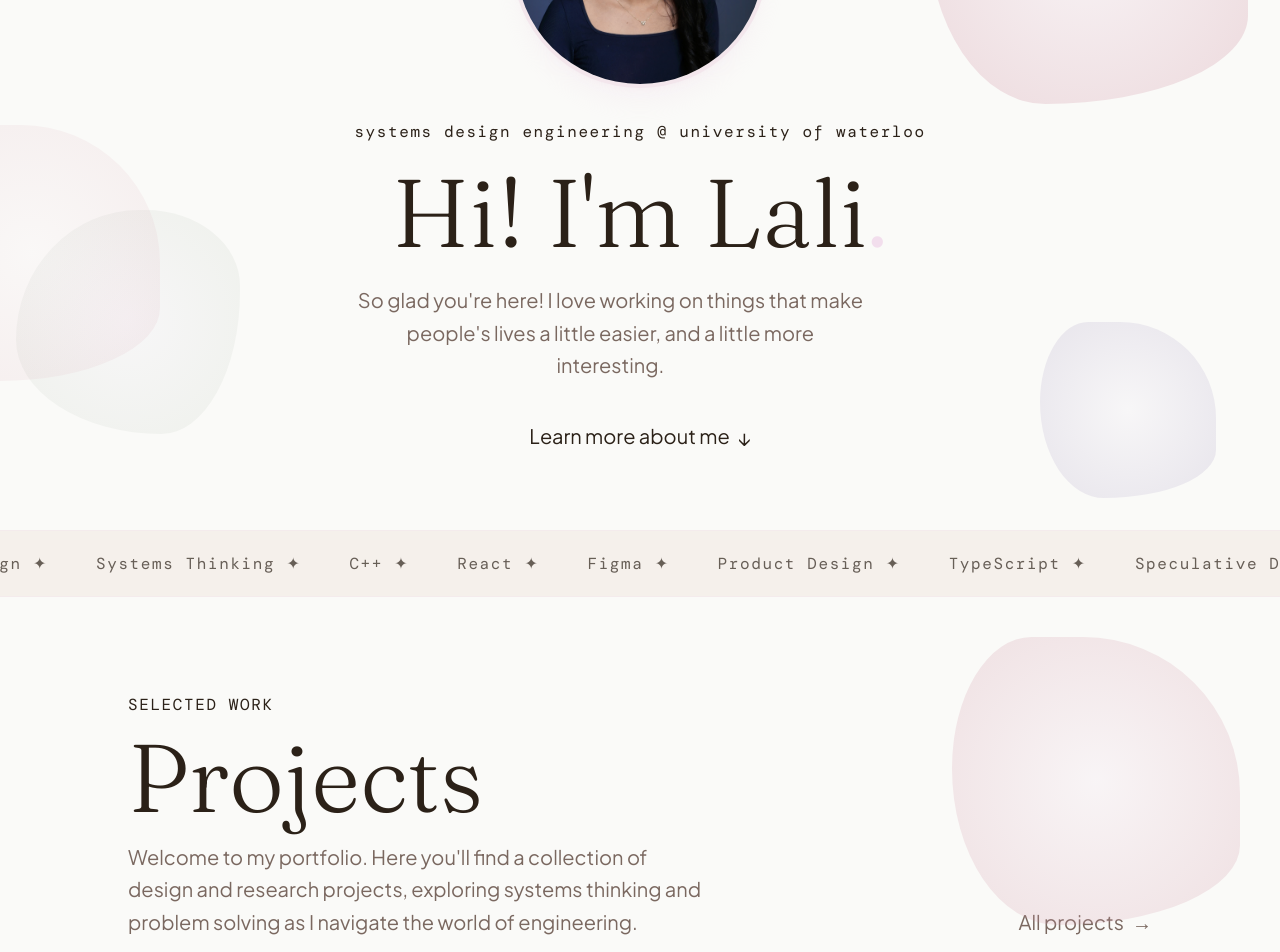
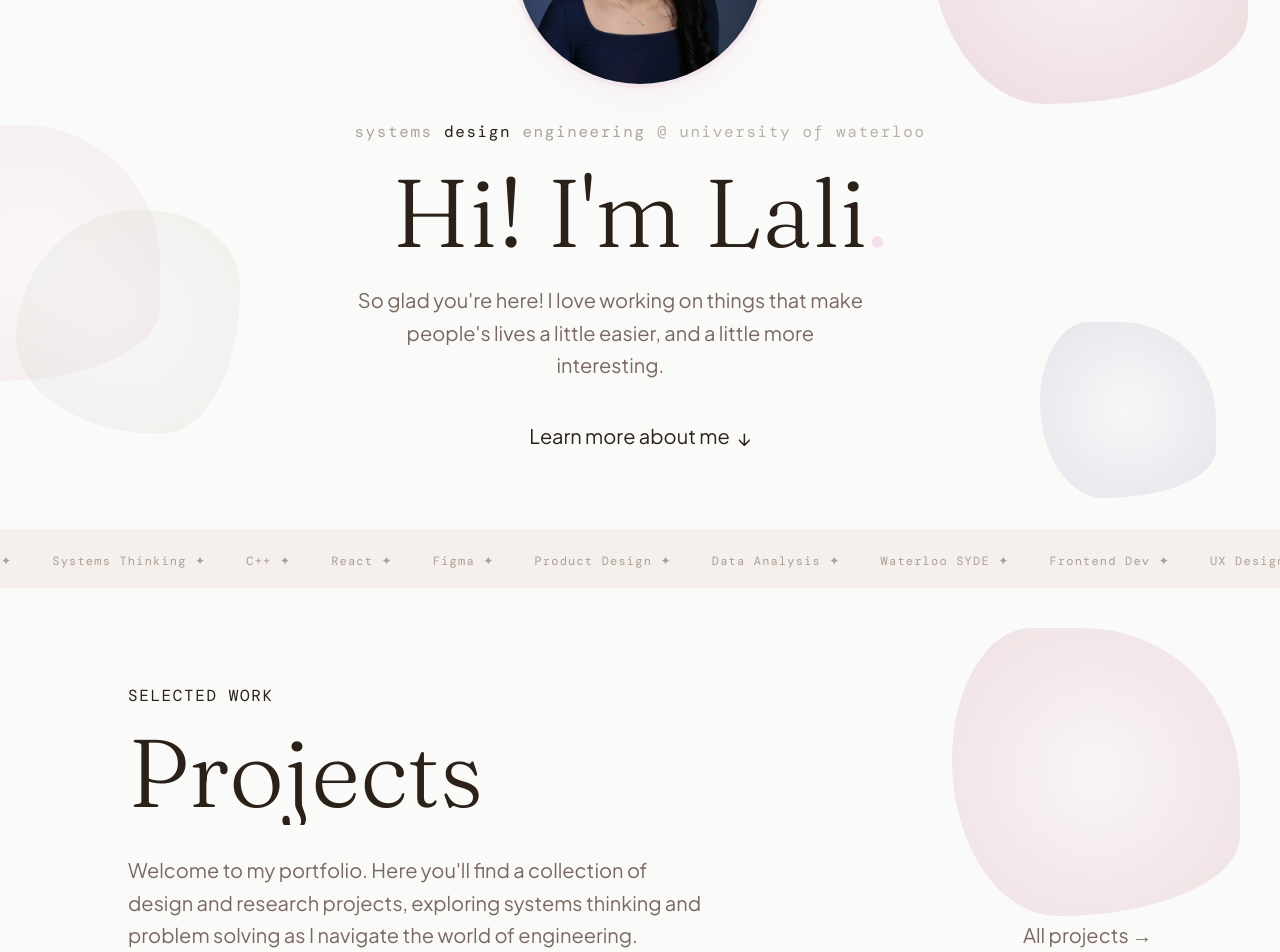
Before and after one commit to lalithyaraavi/lalithya-website, a Next.js app: page / in a window 1280 px wide. Shown: the part 280-1232 px from the top of the page. Built offline with nearby package versions, Linux system fonts and the light colour scheme; a web font is replaced by a local one.

Commit message:
add typewriter/word-reveal motion, fix LinkedIn URL, update ticker, remove star from hello

```diff
--- a/src/app/page.tsx
+++ b/src/app/page.tsx
@@ -1,4 +1,5 @@
 "use client";
+import { useState, useEffect } from "react";
 import { motion } from "framer-motion";
 import Link from "next/link";
 import { projects } from "@/data/content";
@@ -7,7 +8,7 @@ import FadeIn from "@/components/FadeIn";
 import PhotoCarousel from "@/components/PhotoCarousel";
 import Blobs from "@/components/Blobs";
 
-const ticker = ["UX Design ✦", "Systems Thinking ✦", "C++ ✦", "React ✦", "Figma ✦", "Product Design ✦", "TypeScript ✦", "Speculative Design ✦", "Waterloo SYDE ✦", "Frontend Dev ✦"];
+const ticker = ["UX Design ✦", "Systems Thinking ✦", "C++ ✦", "React ✦", "Figma ✦", "Product Design ✦", "Data Analysis ✦", "Waterloo SYDE ✦", "Frontend Dev ✦"];
 
 const experience = [
   { role: "Operations Analyst", company: "Suncor Energy", period: "Jan 2026 – Apr 2026" },
@@ -20,6 +21,63 @@ const CONTAINER   = "max-w-5xl mx-auto";
 const LABEL       = "font-mono text-base text-rose-DEFAULT tracking-widest";
 const HEADING     = "font-display text-7xl md:text-8xl font-light text-ink-DEFAULT leading-tight";
 const BODY        = "font-body text-xl text-ink-muted leading-relaxed";
+
+// Typewriter component for "Lali"
+function TypewriterLali() {
+  const [displayed, setDisplayed] = useState("");
+  const [cursorOn, setCursorOn] = useState(true);
+  const full = "Lali";
+
+  useEffect(() => {
+    let i = 0;
+    const start = setTimeout(() => {
+      const interval = setInterval(() => {
+        i++;
+        setDisplayed(full.slice(0, i));
+        if (i === full.length) {
+          clearInterval(interval);
+          setTimeout(() => setCursorOn(false), 1000);
+        }
+      }, 110);
+      return () => clearInterval(interval);
+    }, 500);
+    return () => clearTimeout(start);
+  }, []);
+
+  return (
+    <em className="not-italic text-rose-DEFAULT">
+      {displayed}
+      {cursorOn && (
+        <motion.span
+          animate={{ opacity: [1, 0, 1] }}
+          transition={{ duration: 0.7, repeat: Infinity }}
+          className="inline-block w-[2px] h-[0.8em] bg-rose-DEFAULT ml-0.5 align-middle rounded-sm"
+        />
+      )}
+    </em>
+  );
+}
+
+// Word-by-word slide-up reveal for headings on scroll
+function WordReveal({ words, className, delay = 0 }: { words: { text: string; em?: boolean }[]; className: string; delay?: number }) {
+  return (
+    <span className={className} aria-label={words.map(w => w.text).join(" ")}>
+      {words.map((word, i) => (
+        <span key={i} className="inline-block overflow-hidden leading-[1.1]">
+          <motion.span
+            className={`inline-block${word.em ? " text-rose-DEFAULT" : ""}`}
+            initial={{ y: "110%" }}
+            whileInView={{ y: 0 }}
+            viewport={{ once: true, margin: "-30px" }}
+            transition={{ duration: 0.55, delay: delay + i * 0.1, ease: [0.22, 1, 0.36, 1] }}
+          >
+            {word.text}&nbsp;
+          </motion.span>
+        </span>
+      ))}
+    </span>
+  );
+}
 
 export default function Home() {
   return (
@@ -46,16 +104,42 @@ export default function Home() {
           </motion.div>
 
           <div className="max-w-2xl">
-            <motion.p initial={{ opacity: 0, y: 16 }} animate={{ opacity: 1, y: 0 }} transition={{ duration: 0.6, delay: 0.3 }}
-              className={`${LABEL} mb-5`}>
-              systems design engineering @ university of waterloo
+            {/* Subtitle label: "design" pops in rose, rest fades in muted */}
+            <motion.p initial={{ opacity: 0 }} animate={{ opacity: 1 }} transition={{ duration: 0.01, delay: 0.28 }}
+              className="font-mono text-base tracking-widest mb-5">
+              {[
+                { text: "systems",                   color: "text-ink-muted/60", delay: 0.32 },
+                { text: " design",                   color: "text-rose-DEFAULT", delay: 0.44 },
+                { text: " engineering",              color: "text-ink-muted/60", delay: 0.56 },
+                { text: " @ university of waterloo", color: "text-ink-muted/50", delay: 0.68 },
+              ].map(({ text, color, delay }) => (
+                <motion.span
+                  key={text}
+                  className={color}
+                  initial={{ opacity: 0, y: 6 }}
+                  animate={{ opacity: 1, y: 0 }}
+                  transition={{ duration: 0.4, delay, ease: [0.22, 1, 0.36, 1] }}
+                >
+                  {text}
+                </motion.span>
+              ))}
             </motion.p>
 
-            <motion.h1 initial={{ opacity: 0, y: 32 }} animate={{ opacity: 1, y: 0 }} transition={{ duration: 0.75, delay: 0.4, ease: [0.22, 1, 0.36, 1] }}
-              className="font-display text-6xl md:text-8xl font-light leading-[1.05] text-ink-DEFAULT mb-6">
+            {/* Hero h1 with typewriter "Lali" */}
+            <motion.h1
+              initial={{ opacity: 0, y: 32 }}
+              animate={{ opacity: 1, y: 0 }}
+              transition={{ duration: 0.75, delay: 0.4, ease: [0.22, 1, 0.36, 1] }}
+              className="font-display text-6xl md:text-8xl font-light leading-[1.05] text-ink-DEFAULT mb-6"
+            >
               Hi! I&apos;m{" "}
-              <em className="not-italic text-rose-DEFAULT">Lali</em>
-              <span className="text-rose-light">.</span>
+              <TypewriterLali />
+              <motion.span
+                className="text-rose-light"
+                initial={{ opacity: 0 }}
+                animate={{ opacity: 1 }}
+                transition={{ delay: 1.6 }}
+              >.</motion.span>
             </motion.h1>
 
             <motion.p initial={{ opacity: 0, y: 24 }} animate={{ opacity: 1, y: 0 }} transition={{ duration: 0.7, delay: 0.55 }}
@@ -75,10 +159,10 @@ export default function Home() {
       </section>
 
       {/* ── Skills Ticker ─────────────────────────────────── */}
-      <div className="py-5 bg-cream-warm border-y border-rose-light/30 overflow-hidden">
+      <div className="py-4 bg-cream-warm border-y border-rose-light/30 overflow-hidden">
         <div className="animate-scroll-left whitespace-nowrap">
           {[...ticker, ...ticker].map((item, i) => (
-            <span key={i} className={`inline-block mx-6 ${LABEL} opacity-70`}>{item}</span>
+            <span key={i} className="inline-block mx-5 font-mono text-xs text-ink-muted/60 tracking-widest">{item}</span>
           ))}
         </div>
       </div>
@@ -90,13 +174,16 @@ export default function Home() {
           <div className={`${CONTAINER} flex flex-col md:flex-row md:items-end justify-between gap-4 mb-14`}>
             <div>
               <p className={`${LABEL} mb-3`}>SELECTED WORK</p>
-              <h2 className={`${HEADING} mb-4`}>Projects</h2>
+              <WordReveal
+                words={[{ text: "Projects" }]}
+                className={HEADING + " mb-4 block"}
+              />
               <p className={`${BODY} max-w-xl`}>
                 Welcome to my portfolio. Here you&apos;ll find a collection of design and research projects, exploring systems thinking and problem solving as I navigate the world of engineering.
               </p>
             </div>
             <Link href="/projects" className={`hidden md:flex items-center gap-2 ${BODY} hover:text-rose-DEFAULT transition-colors shrink-0`}>
-              All projects <span className="group-hover:translate-x-1 transition-transform">→</span>
+              All projects →
             </Link>
           </div>
         </FadeIn>
@@ -120,11 +207,10 @@ export default function Home() {
       <section id="about" className={`relative ${SECTION_PAD} py-24 bg-cream-warm border-y border-rose-light/30 overflow-hidden`}>
         <Blobs />
         <div className={CONTAINER}>
-          <FadeIn>
-            <h2 className={`${HEADING} mb-8`}>
-              A little about <em className="text-rose-DEFAULT">me</em>
-            </h2>
-          </FadeIn>
+          <WordReveal
+            words={[{ text: "A" }, { text: "little" }, { text: "about" }, { text: "me", em: true }]}
+            className={HEADING + " mb-8 block"}
+          />
 
           {/* Bio + photo carousel */}
           <div className="grid md:grid-cols-[1fr_1.2fr] gap-16 items-stretch mb-20">
@@ -187,9 +273,10 @@ export default function Home() {
         <div className={CONTAINER}>
           <FadeIn>
             <p className={`${LABEL} mb-3`}>GET IN TOUCH</p>
-            <h2 className={`${HEADING} mb-4`}>
-              Say <em className="text-rose-DEFAULT">hello</em> ✦
-            </h2>
+            <WordReveal
+              words={[{ text: "Say" }, { text: "hello", em: true }]}
+              className={HEADING + " mb-4 block"}
+            />
             <p className={`${BODY} mb-12 max-w-md`}>
               Whether it&apos;s a collab, a co-op, or just a chat, I&apos;m always happy to connect.
             </p>
@@ -208,12 +295,12 @@ export default function Home() {
             </FadeIn>
 
             <FadeIn delay={0.14}>
-              <a href="https://linkedin.com/in/lalithya-raavi" target="_blank" rel="noopener noreferrer"
+              <a href="https://www.linkedin.com/in/lalithyaraavi/" target="_blank" rel="noopener noreferrer"
                 className="group flex flex-col gap-3 p-6 rounded-4xl border border-rose-light/40 bg-cream-DEFAULT hover:border-rose-DEFAULT/50 hover:bg-rose-light/10 transition-all hover:shadow-lg hover:shadow-rose-light/20">
                 <span className="text-2xl">💼</span>
                 <div>
                   <p className={`${LABEL} mb-1`}>LINKEDIN</p>
-                  <p className={`${BODY} group-hover:text-rose-DEFAULT transition-colors`}>lalithya-raavi</p>
+                  <p className={`${BODY} group-hover:text-rose-DEFAULT transition-colors`}>lalithyaraavi</p>
                 </div>
               </a>
             </FadeIn>
```
